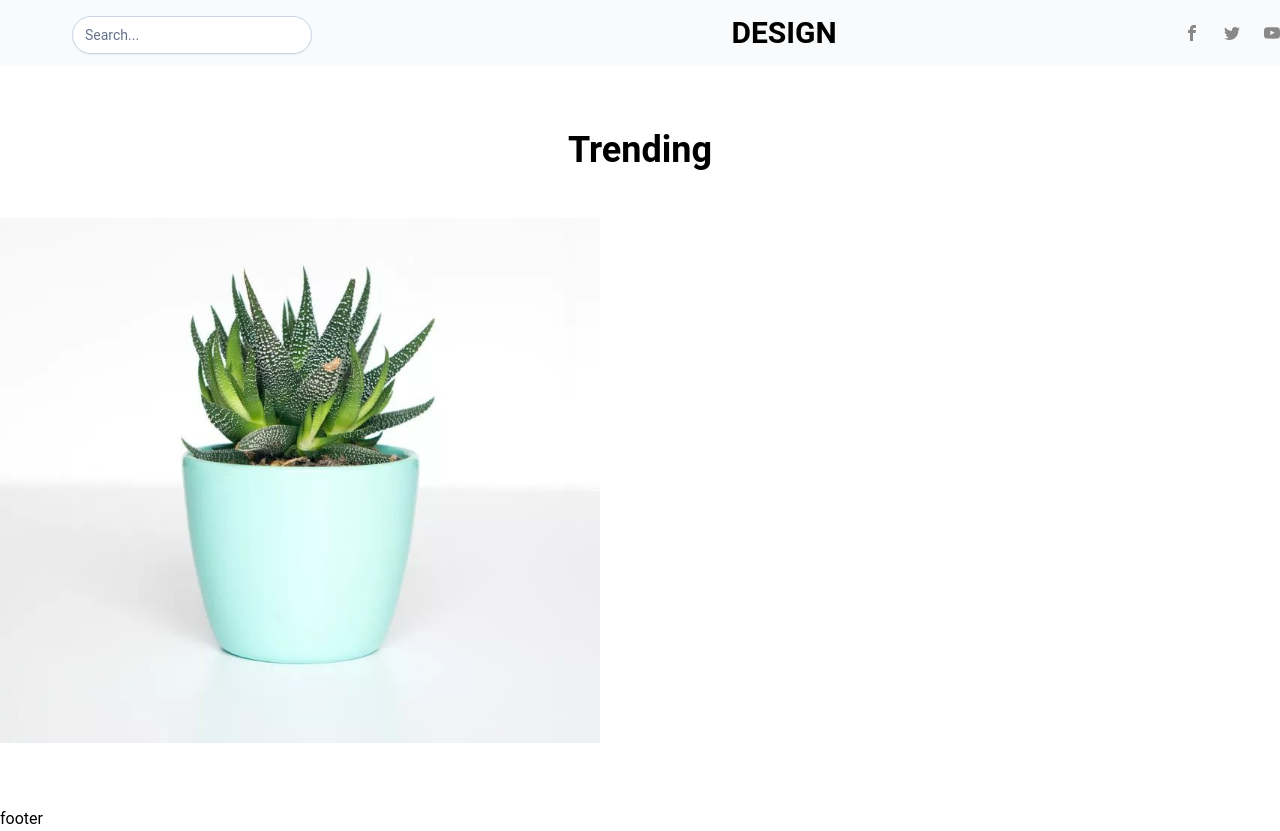
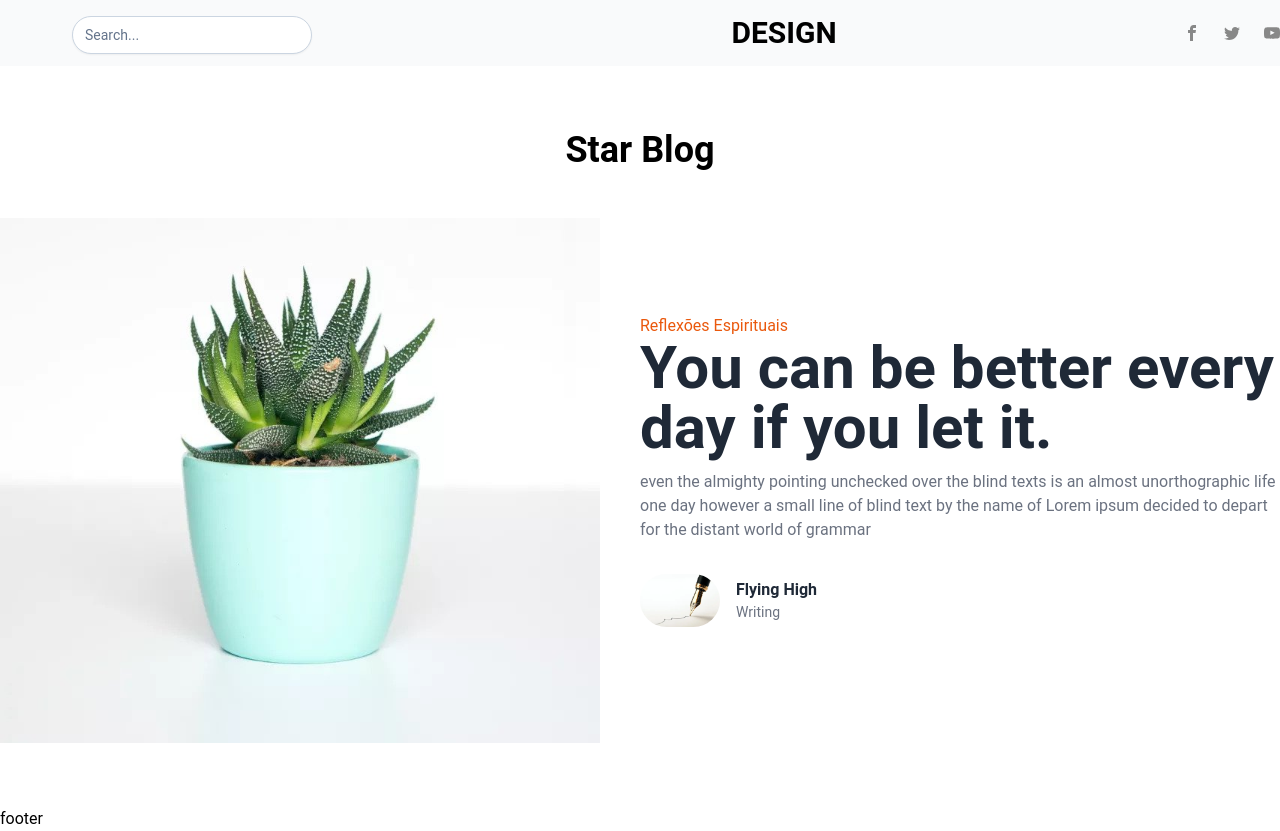
Before and after one commit to iSantanaaH/blog-star-guide, a Next.js app in the folder front-end_next/: page / in a window 1280 px wide. Built offline with nearby package versions, Linux system fonts and the light colour scheme.

Commit message:
add paragraphs and component Author

```diff
--- /dev/null
+++ b/front-end_next/app/Components/Child/author.tsx
@@ -0,0 +1,26 @@
+import Image from "next/image";
+import Link from "next/link";
+import { ReactNode } from "react";
+
+type AuthorProps = {
+    children: ReactNode;
+};
+
+const Author = ({children}: AuthorProps) => {
+  return (
+    <div className="author flex py-5">
+        <Image src={'/images/author/author1.jpg'} width={80} height={60} alt="" className="rounded-full" />
+        <div className="flex flex-col justify-center px-4">
+        <Link href={'/'}>
+           <span className="text-md font-bold text-gray-800 hover:text-gray-600 ">
+            Flying High
+            </span>
+        </Link>
+            <span className="text-sm text-gray-500">Writing</span>
+            {children}
+        </div>
+    </div>
+  )
+}
+
+export default Author;
--- a/front-end_next/app/Components/Section1/section1.tsx
+++ b/front-end_next/app/Components/Section1/section1.tsx
@@ -1,11 +1,12 @@
-import React from 'react'
 import Image from 'next/image';
+import Link from 'next/link';
+import Author from '../Child/author';
 
 const section1 = () => {
     return (
         <section className='py-16'>
             <div className='container mx-auto md:px20'>
-            <h1 className='font-bold text-4xl pb-12 text-center'>Trending</h1>
+                <h1 className='font-bold text-4xl pb-12 text-center'>Star Blog</h1>
                 {Slide()}
             </div>
         </section>
@@ -18,10 +19,27 @@ const Slide = () => {
     return (
         <div className='grid md:grid-cols-2'>
             <div className='image'>
+                <Link href={'/'}>
                     <Image src={'/images/img1.jpg'} width={600} height={600} alt='Picture Blog' />
+                </Link>
             </div>
-        <div className='info'>
+            <div className='info flex justify-center flex-col'>
+                <div className='cat'>
+                    <Link href={'/'}>
+                        <span className='text-orange-600 hover:text-orange-800'>Reflexões Espirituais</span>
+                    </Link>
+                </div>
+                <div className='title'>
+                    <Link href={'/'}>
+                        <p className='text-3xl md:text-6xl font-bold text-gray-800 hover:text-gray-600'>You can be better every day if you let it.</p>
+                    </Link>
+                </div>
+                <p className='text-gray-500 py-3'>
+                even the almighty pointing unchecked over the blind texts is an almost unorthographic life one day however a small line of blind text by the name of Lorem ipsum decided to depart for the distant world of grammar
+                </p>
+                <Author>
 
+                </Author>
             </div>
         </div>
     )
```
Also changed, not shown: front-end_next/public/images/author/author1.jpg. Lines whose indentation alone changed are shown as unchanged.
